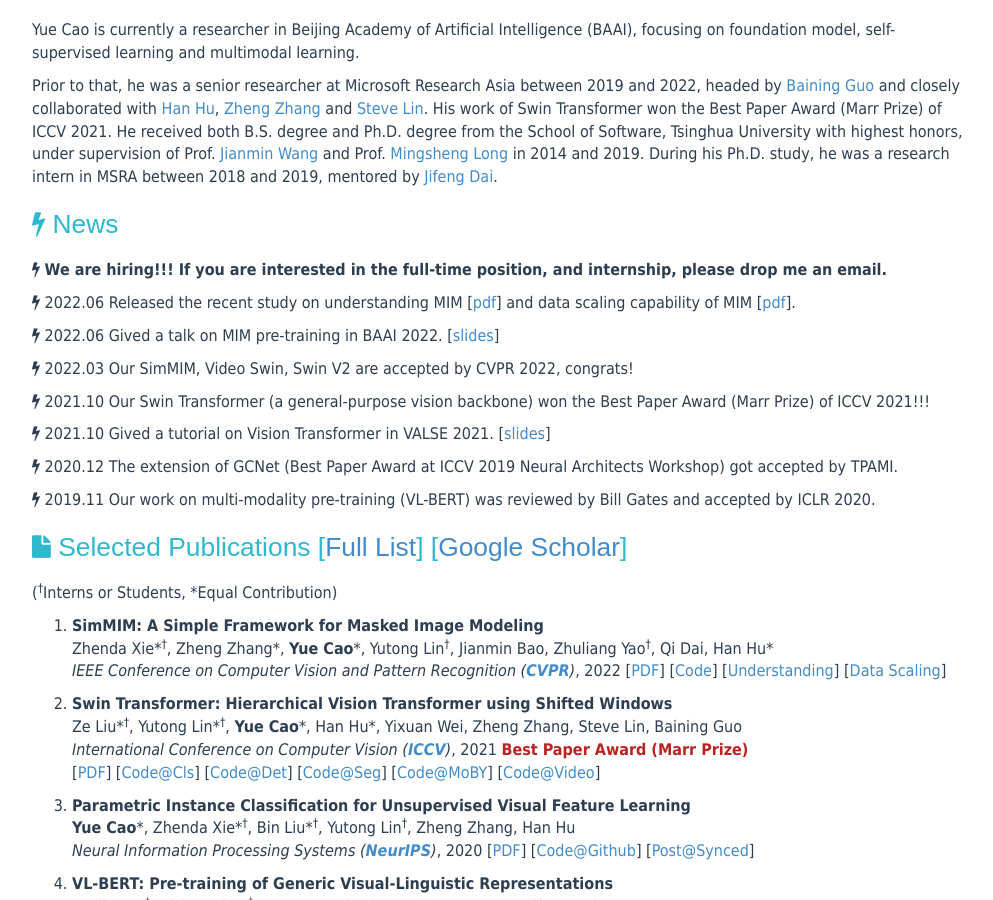
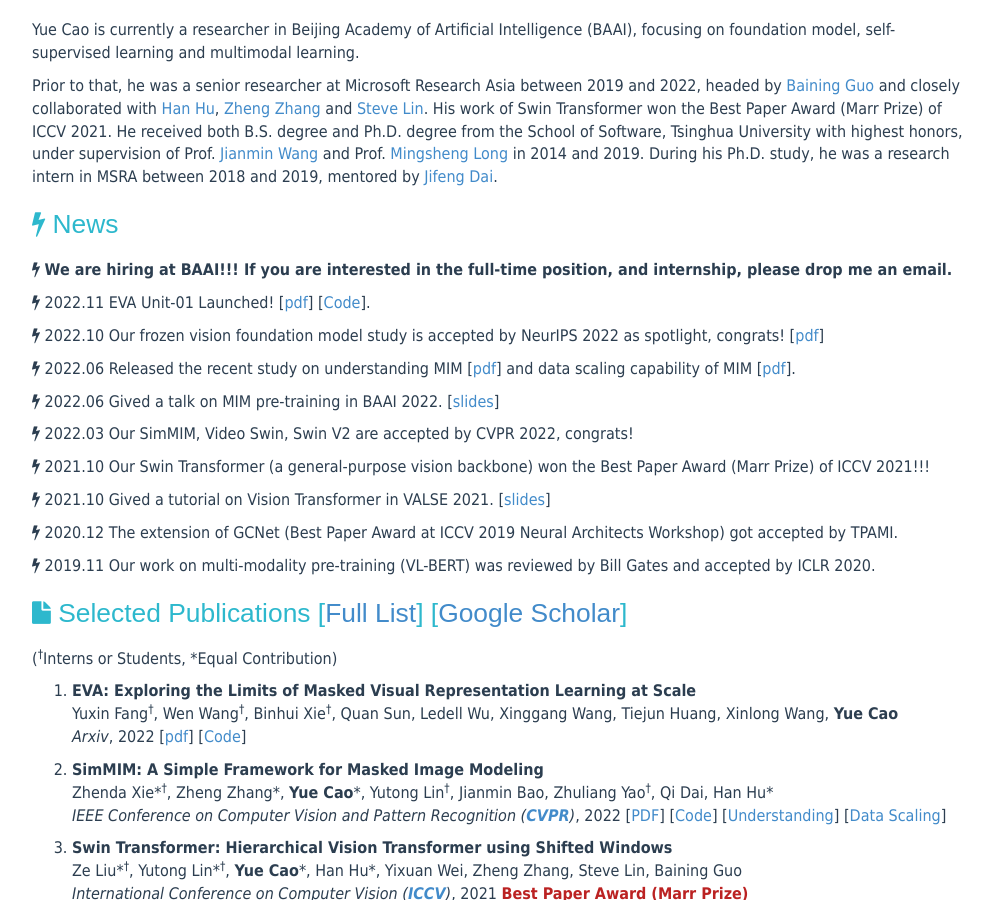
Before and after one commit to caoyue10/caoyue10.github.io, a Jekyll site: the page built from index.html, in a window 1280 px wide and 900 px high, scrolled down 293 px. Shown: the whole window, without its empty margins (138-1131 px from the left). Built offline with Jekyll 4.4.1, drawn with Linux system fonts in a browser that asks for light colours; the list of posts is cut into pages by our own code.

Commit message:
Update index.html

```diff
--- a/index.html
+++ b/index.html
@@ -22,7 +22,15 @@
     </header>
     <p>
     <i class="fa fa-bolt"></i>
-    <strong>We are hiring!!! If you are interested in the full-time position, and internship, please drop me an email.</strong>
+    <strong>We are hiring at BAAI!!! If you are interested in the full-time position, and internship, please drop me an email.</strong>
+    </p>
+    <p>
+    <i class="fa fa-bolt"></i>
+    2022.11 EVA Unit-01 Launched! [<a href="https://arxiv.org/abs/2211.07636">pdf</a>] [<a href="https://github.com/baaivision/EVA">Code</a>].
+    </p>
+    <p>
+    <i class="fa fa-bolt"></i>
+    2022.10 Our frozen vision foundation model study is accepted by NeurIPS 2022 as spotlight, congrats!  [<a href="https://arxiv.org/abs/2211.02043">pdf</a>]
     </p>
     <p>
     <i class="fa fa-bolt"></i>
@@ -59,6 +67,12 @@
     </header>
 	<p>(<sup><span>&#8224;</span></sup>Interns or Students, *Equal Contribution)</p>
     <ol>
+      <li>
+	<p><strong>EVA: Exploring the Limits of Masked Visual Representation Learning at Scale</strong><br>
+            Yuxin Fang<sup><span>&#8224;</span></sup>, Wen Wang<sup><span>&#8224;</span></sup>, Binhui Xie<sup><span>&#8224;</span></sup>, Quan Sun, Ledell Wu, Xinggang Wang, Tiejun Huang, Xinlong Wang, <strong>Yue Cao</strong><br>
+	    <em>Arxiv</em>, 2022 [<a href="https://arxiv.org/abs/2211.07636">pdf</a>] [<a href="https://github.com/baaivision/EVA">Code</a>]
+	</p>
+      </li>
       <li>
 	<p><strong>SimMIM: A Simple Framework for Masked Image Modeling</strong><br>
             Zhenda Xie*<sup><span>&#8224;</span></sup>, Zheng Zhang*, <strong>Yue Cao</strong>*, Yutong Lin<sup><span>&#8224;</span></sup>, Jianmin Bao, Zhuliang Yao<sup><span>&#8224;</span></sup>, Qi Dai, Han Hu*<br>
```
